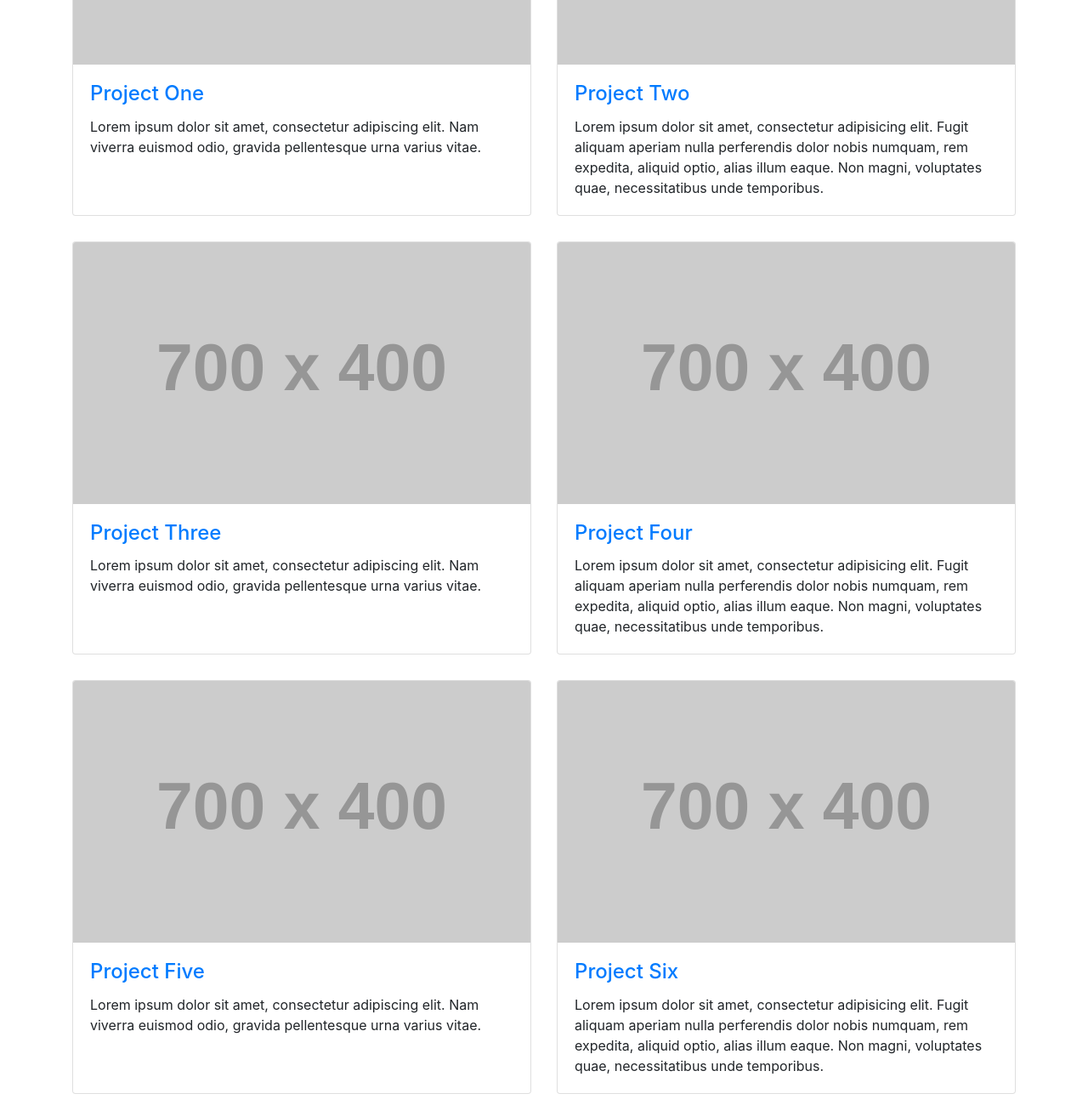
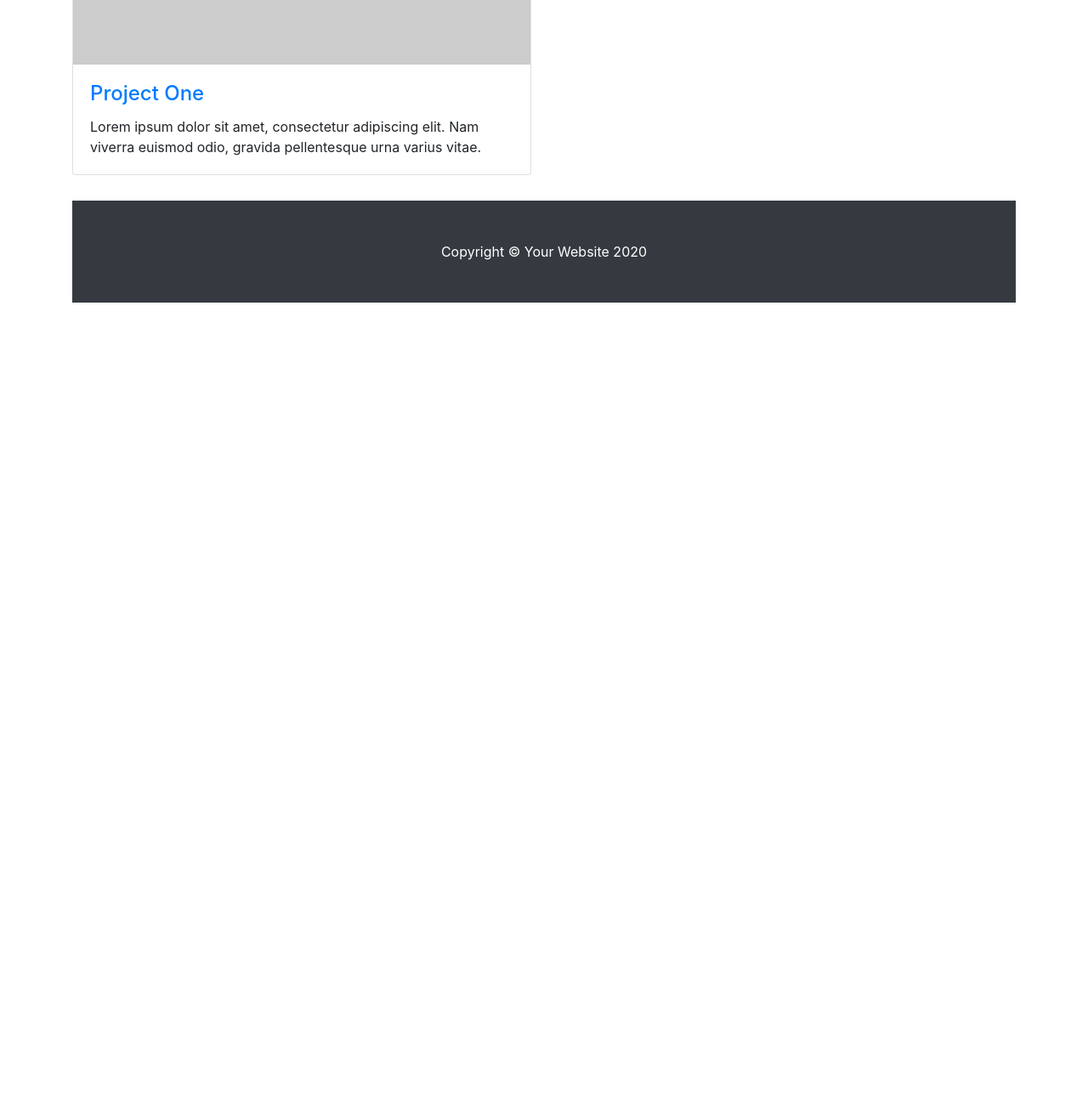
Before and after one commit to bankitomi26/kunstkammer, a website: page portfolio-2-col.html in a window 1280 px wide. Shown: the part 440-1740 px from the top of the page at 85% size. After the commit the page ends 800 px from the top, so only its background shows below. Drawn offline with Linux system fonts and the light colour scheme; placeholder pictures from the web are drawn by us.

Commit message:
Update portfolio-2-col.html

```diff
--- a/portfolio-2-col.html
+++ b/portfolio-2-col.html
@@ -9,6 +9,8 @@
   <meta name="BTK" content="">
 
   <title>POJECTS</title>
+  <!-- Favicon-->
+  <link rel="icon" type="image/x-icon" href="szem 01.jpg" /
 
   <!-- Bootstrap core CSS -->
   <link href="vendor/bootstrap/css/bootstrap.min.css" rel="stylesheet">
@@ -102,62 +104,6 @@
           </div>
         </div>
       </div>
-      <div class="col-lg-6 portfolio-item">
-        <div class="card h-100">
-          <a href="#"><img class="card-img-top" src="http://placehold.it/700x400" alt=""></a>
-          <div class="card-body">
-            <h4 class="card-title">
-              <a href="#">Project Two</a>
-            </h4>
-            <p class="card-text">Lorem ipsum dolor sit amet, consectetur adipisicing elit. Fugit aliquam aperiam nulla perferendis dolor nobis numquam, rem expedita, aliquid optio, alias illum eaque. Non magni, voluptates quae, necessitatibus unde temporibus.</p>
-          </div>
-        </div>
-      </div>
-      <div class="col-lg-6 portfolio-item">
-        <div class="card h-100">
-          <a href="#"><img class="card-img-top" src="http://placehold.it/700x400" alt=""></a>
-          <div class="card-body">
-            <h4 class="card-title">
-              <a href="#">Project Three</a>
-            </h4>
-            <p class="card-text">Lorem ipsum dolor sit amet, consectetur adipiscing elit. Nam viverra euismod odio, gravida pellentesque urna varius vitae.</p>
-          </div>
-        </div>
-      </div>
-      <div class="col-lg-6 portfolio-item">
-        <div class="card h-100">
-          <a href="#"><img class="card-img-top" src="http://placehold.it/700x400" alt=""></a>
-          <div class="card-body">
-            <h4 class="card-title">
-              <a href="#">Project Four</a>
-            </h4>
-            <p class="card-text">Lorem ipsum dolor sit amet, consectetur adipisicing elit. Fugit aliquam aperiam nulla perferendis dolor nobis numquam, rem expedita, aliquid optio, alias illum eaque. Non magni, voluptates quae, necessitatibus unde temporibus.</p>
-          </div>
-        </div>
-      </div>
-      <div class="col-lg-6 portfolio-item">
-        <div class="card h-100">
-          <a href="#"><img class="card-img-top" src="http://placehold.it/700x400" alt=""></a>
-          <div class="card-body">
-            <h4 class="card-title">
-              <a href="#">Project Five</a>
-            </h4>
-            <p class="card-text">Lorem ipsum dolor sit amet, consectetur adipiscing elit. Nam viverra euismod odio, gravida pellentesque urna varius vitae.</p>
-          </div>
-        </div>
-      </div>
-      <div class="col-lg-6 portfolio-item">
-        <div class="card h-100">
-          <a href="#"><img class="card-img-top" src="http://placehold.it/700x400" alt=""></a>
-          <div class="card-body">
-            <h4 class="card-title">
-              <a href="#">Project Six</a>
-            </h4>
-            <p class="card-text">Lorem ipsum dolor sit amet, consectetur adipisicing elit. Fugit aliquam aperiam nulla perferendis dolor nobis numquam, rem expedita, aliquid optio, alias illum eaque. Non magni, voluptates quae, necessitatibus unde temporibus.</p>
-          </div>
-        </div>
-      </div>
-    </div>
     <!-- /.row -->
 
     <!-- Pagination -->
```
